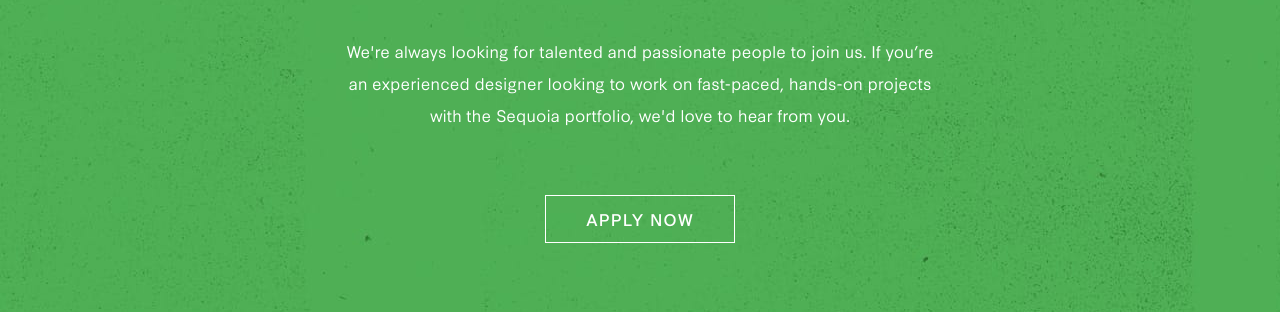
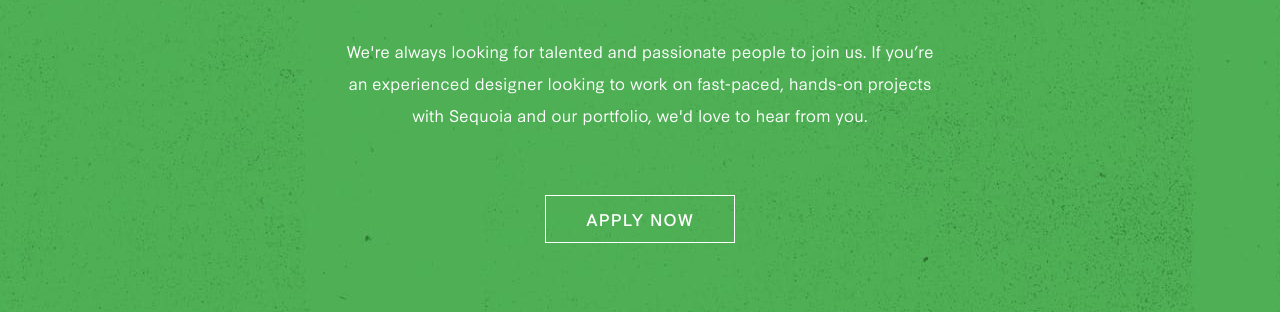
Before and after one commit to sequoiacreativelab/sequoiacreativelab.github.io, a Jekyll site: the page built from index.md, in a window 1280 px wide and 900 px high, scrolled down 5907 px. Shown: the part 411-723 px from the top of the window. Built offline with Jekyll 4.4.1, drawn with Linux system fonts in a browser that asks for light colours; nearby versions of some CDN libraries.

Commit message:
copy changes

```diff
--- a/index.md
+++ b/index.md
@@ -96,7 +96,7 @@
   deck: When their time at the Lab comes to a close, we support each designer with a network of past Fellows and Visiting Designers, as well as access to the larger community of designers who work across the Sequoia portfolio.
 join:
   headline: assets/join.png
-  copy: "We're always looking for talented and passionate people to join us. If you’re an experienced designer looking to work on fast-paced, hands-on projects with the Sequoia portfolio, we'd love to hear from you."
+  copy: "We're always looking for talented and passionate people to join us. If you’re an experienced designer looking to work on fast-paced, hands-on projects with Sequoia and our portfolio, we'd love to hear from you."
   link: https://docs.google.com/forms/d/e/1FAIpQLSfBmbvjNJ_vIwI4j8r0klvYFh771Wks-XSm0vv7exYJLmlpKw/viewform?c=0&w=1
   cta: Apply now
 ---
```
